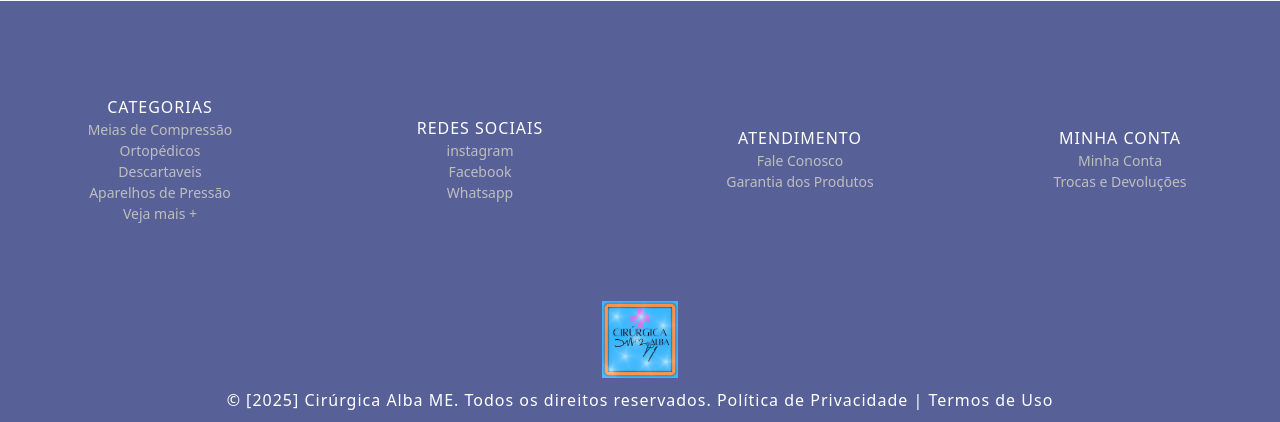
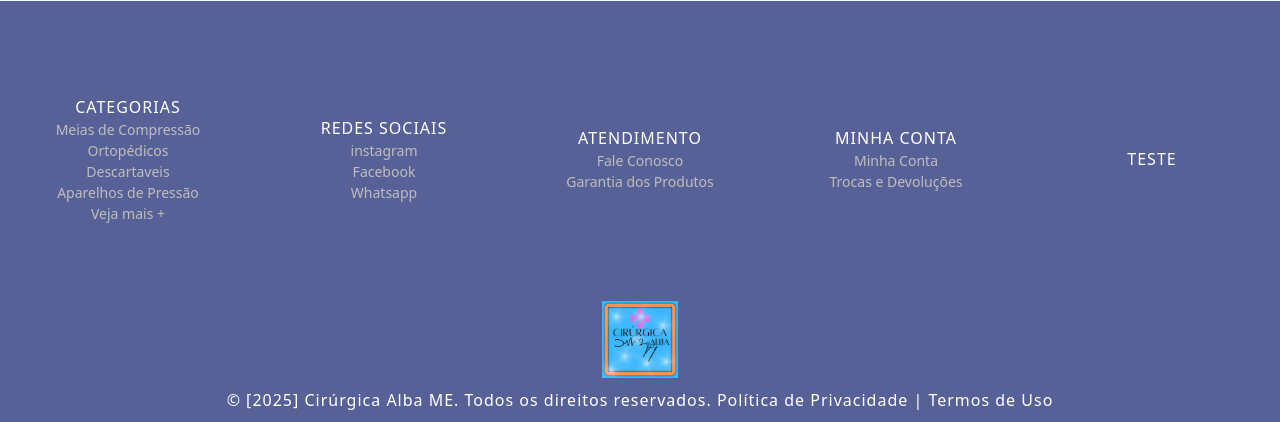
Before and after one commit to AndersonMeloo/CirurgicaAlbaMe, a PHP site: page /login-cadastro.php in a window 1280 px wide. Shown: the part 799-1221 px from the top of the page. Run offline with PHP 8.4, Linux system fonts and the light colour scheme; some libraries are stand-ins or nearby versions.

Commit message:
Update rodape.php

```diff
--- a/rodape.php
+++ b/rodape.php
@@ -34,6 +34,10 @@ $direitosAutorais = "© [2025] Cirúrgica Alba ME. Todos os direitos reservados.
         <p>Trocas e Devoluções</p>
     </div>
 
+<div>
+    <h1>teste</h1>
+</div>
+
 </section>
 
 <div class="direitos">
```
